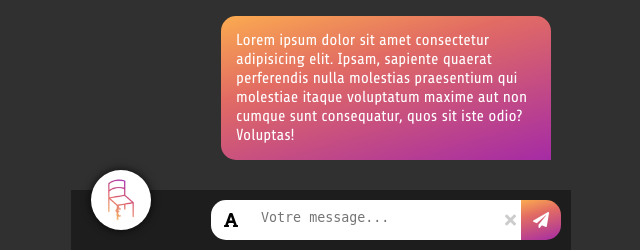
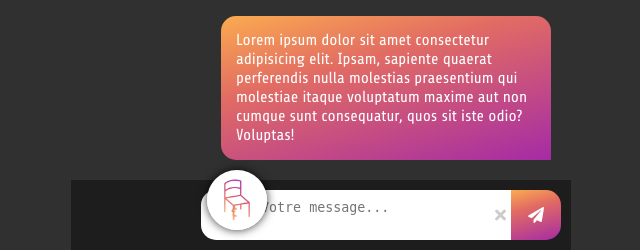
Before and after one commit to qmisslin/qmisslin.github.io, a PHP site: page /Artus/index.html in a window 1280 px wide. Shown: the part 1596-1846 px from the top of the page, without its empty margins (319-959 px from the left). Run offline with PHP 8.4, Linux system fonts and the light colour scheme.

Commit message:
update style of input

```diff
--- a/Artus/public/message.html
+++ b/Artus/public/message.html
@@ -67,9 +67,9 @@
 
                 <textarea id="input_text" type="text" class="input"
                 placeholder="Votre message..."></textarea>
-                <input id="input_file" multiple accept="image/x-png,image/gif,image/jpeg"
-                type="file" placeholder="Votre fichier..." class="input">
-                <input id="input_image" multiple class="input" type="file"
+                <input id="input_file" multiple file_name="fichiers" accept="image/x-png,image/gif,image/jpeg"
+                type="file" class="input">
+                <input id="input_image" multiple class="input" type="file" file_name="images"
                 placeholder="Votre image...">
 
                 <div id="btn_clear_input">
--- a/Artus/public/scripts/input.js
+++ b/Artus/public/scripts/input.js
@@ -86,13 +86,14 @@
         // Hide old input
         e.classList.add("input_hide");
         let id = e.getAttribute("id");
+        let type = e.getAttribute("file_name");
         e.setAttribute("id", "");
 
         // Create new element
         let container = document.createElement("div");
         container.setAttribute("id", id);
         container.classList.add("input_file_stylized", "input");
-        container.innerText = "Cliquer pour choisir un fichier";
+        container.innerText = "Choisir des " + type;
         e.parentElement.appendChild(container);
 
         // Define event
--- a/Artus/public/styles/message.css
+++ b/Artus/public/styles/message.css
@@ -90,16 +90,15 @@
 
 #message_container #footer {
     background-color: rgba(0, 0, 0, 0.4);
-    height: 60px;
+    height: 70px;
 }
 
 #message_container #msg_input {
-    width: 70%;
+    width: 74%;
     margin-left: auto;
     display: flex;
     flex-direction: row;
-    padding: 10px;
-
+    padding: 10px 0 10px 0;
 }
 
 #message_container #msg_input .select {
@@ -121,7 +120,7 @@
 
 #message_container #msg_input #input_text {
     width: 100%;
-    min-height: 40px;
+    min-height: 50px;
     outline-width: 0;
     bottom:0;
     position: absolute;
@@ -149,11 +148,12 @@
     background: linear-gradient(164deg, #fbab50 0%, #e26c63 35%, #a52ba5 100%);
     color: white;
     width: 40px;
-    min-width: 40px;
-    height: 40px;
+    min-width: 50px;
+    height: 50px;
     position: relative;
     overflow:hidden;
     border-radius: 0 15px 15px 0;
+    margin-right: 10px;
 }
 #message_container #btn_msg_send>* {
     top: 50%;
--- a/Artus/public/styles/style.css
+++ b/Artus/public/styles/style.css
@@ -58,7 +58,8 @@
     background-size: 100% auto;
     position: absolute;
     bottom: 20px;
-    left: 20px;
+    left: 13vw;
+    transform: translateX(-50%);
     border-radius: 100%;
     box-shadow: 0 0 10px 0 rgba(0, 0, 0, 0.8);
 }
@@ -68,12 +69,12 @@
 
 .select,
 .select .option_container .option {
-    width: 40px;
-    height: 40px;
-    min-height: 40px;
-    min-width: 40px;
-    max-height: 40px;
-    max-width: 40px;
+    width: 50px;
+    height: 50px;
+    min-height: 50px;
+    min-width: 50px;
+    max-height: 50px;
+    max-width: 50px;
 }
 
 .select {
```
